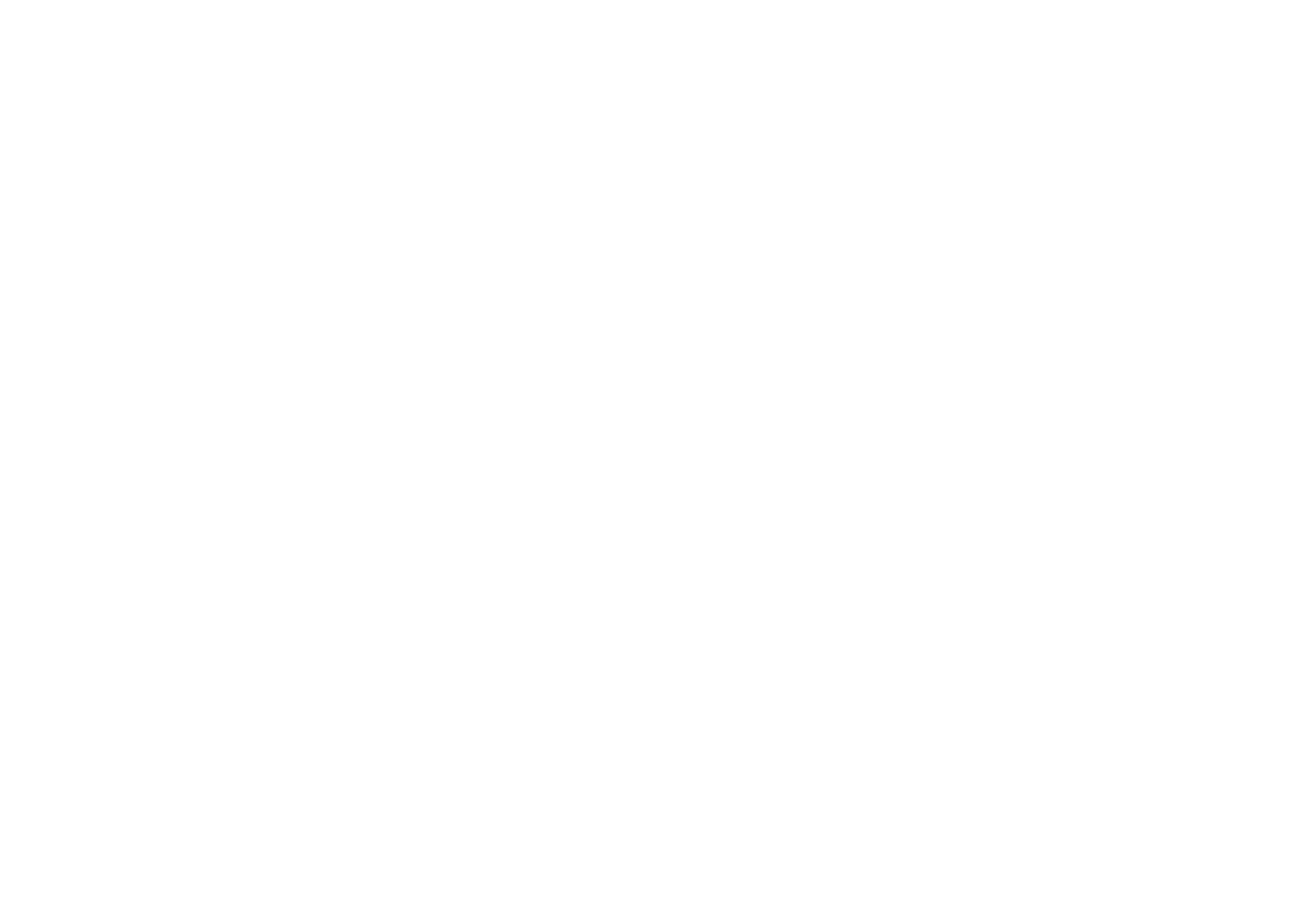
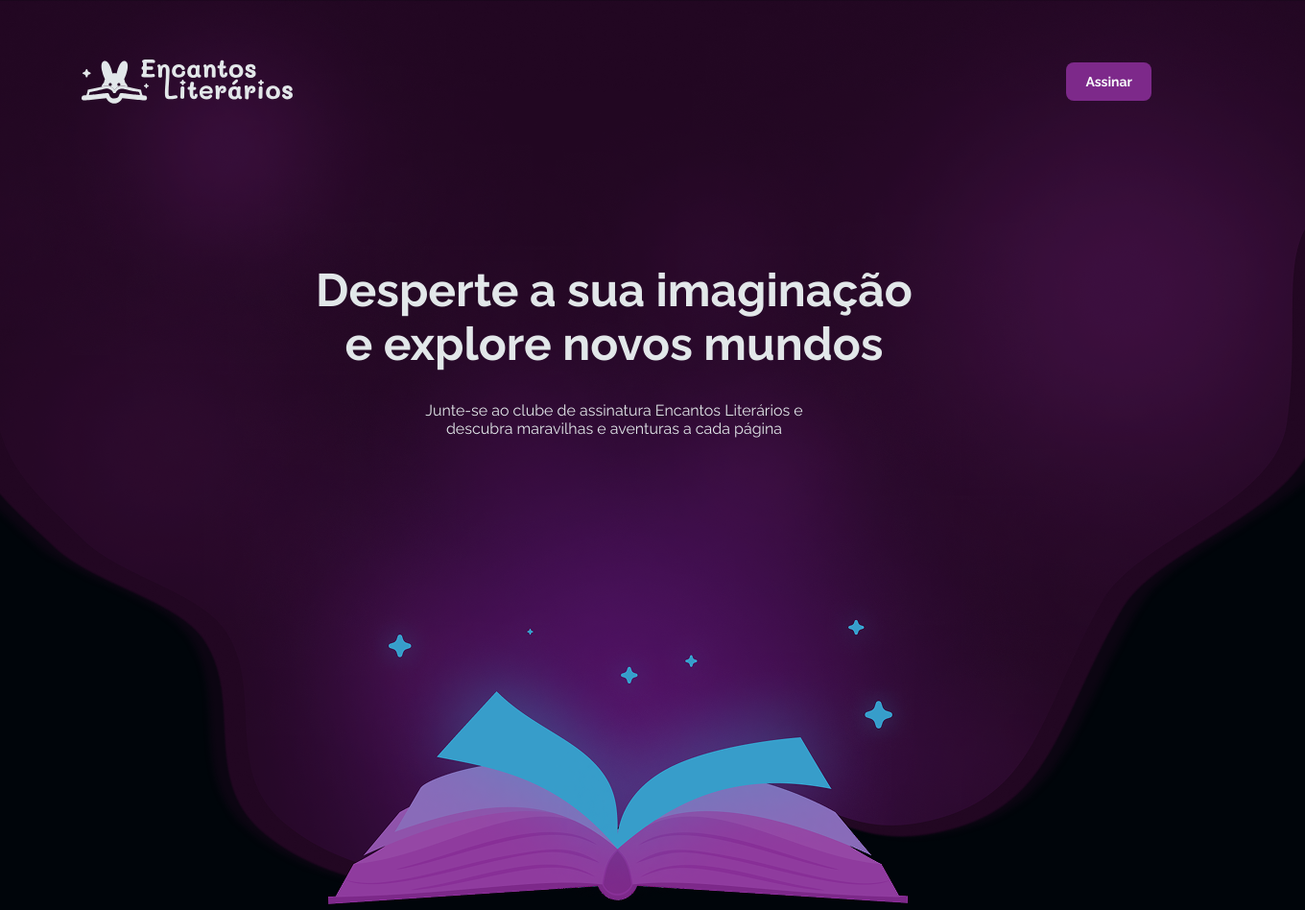
Before and after one commit to RafaDalmagro/projeto-pratico-lp-clube-assinatura, a plain HTML site: page index.html in a window 1280 px wide. Shown: the whole page at 96% size, 1360 px wide, since content can reach past the window. Before the commit the page ends 800 px from the top, so only its background shows below. Drawn offline with Linux system fonts and the light colour scheme.

Commit message:
Adicionando hero inicial.

```diff
--- a/index.html
+++ b/index.html
@@ -13,5 +13,21 @@
             rel="stylesheet"
         />
     </head>
-    <body></body>
+    <body>
+        <div class="hero">
+            <div class="header">
+                <nav>
+                    <img src="assets/icons/logo-horizontal.svg" alt="Logo Encantos Literários">
+                    <button class="primary">
+                        Assinar
+                    </button>
+                </nav>
+                <div class="content">
+                    <h1>Desperte a sua imaginação e explore novos mundos</h1>
+                    <p>Junte-se ao clube de assinatura Encantos Literários e descubra maravilhas e aventuras a cada página </p>
+                </div>
+            </div>
+            <img src="assets/images/hero-2.png" alt="Livro aberto com estrelas">
+        </div>
+    </body>
 </html>
--- a/styles/global.css
+++ b/styles/global.css
@@ -1,4 +1,6 @@
-*, *::after, *::before{
+*,
+*::after,
+*::before {
     padding: 0;
     margin: 0;
     box-sizing: border-box;
@@ -9,10 +11,10 @@
     color: var(--text-body);
 }
 
-:root{
+:root {
     --pink-light: #c59dd2;
     --pink-base: #9547a5;
-	--pink-dark: #3f0f41;
+    --pink-dark: #7D298A;
     --pink-low: #3f0f41;
 
     --blue-light: #73b6d2;
@@ -32,32 +34,63 @@
 
     --ff: "Raleway", sans-serif;
 
-	--title-lg: 700 3rem/auto var(--ff);
-	--title-md: 700 2.5rem/auto var(--ff);
-	--title-sm: 700 2rem/auto var(--ff);
-	--title-xs: 700 1rem/auto var(--ff);
+    --title-lg: 700 3rem var(--ff);
+    --title-md: 700 2.5rem var(--ff);
+    --title-sm: 700 2rem var(--ff);
+    --title-xs: 700 1rem var(--ff);
     --subtitle: 500 2rem/200% var(--ff);
 
     --text-lg: 600 1.25rem var(--ff);
     --text-md: 600 1rem var(--ff);
-	--text-sm: 600 .875rem var(--ff);
-	--text-xs: 600 .75rem var(--ff);
+    --text-sm: 600 0.875rem var(--ff);
+    --text-xs: 600 0.75rem var(--ff);
 
-	--text-button: 700 .875rem var(--ff);
-	--text-link: 500 .875rem var(--ff);
-	--text-tag: 700 .625rem var(--ff);
+    --text-button: 700 0.875rem var(--ff);
+    --text-link: 500 0.875rem var(--ff);
+    --text-tag: 700 0.625rem var(--ff);
 }
 
-button{
-	font: var(--text-button);
+body {
+    background-color: var(--shape-background);
+	display: flex;
+	flex-direction: column;
+	align-items: center;
 }
 
-a{
+button {
+    all: unset;
+    appearance: none;
+    font: var(--text-button);
+	color: var(--text-title);
+	border-radius: .5rem;
+
+    &.primary {
+        background-color: var(--pink-dark);
+
+        &:hover {
+            background-color: var(--pink-base);
+        }
+    }
+
+    &.secondary {
+        background-color: var(--blue-dark);
+
+        &:hover {
+            background-color: var(--blue-base);
+        }
+    }
+
+    &:hover{
+        cursor: pointer;
+    }
+}
+
+a {
     color: var(--blue-light);
     text-decoration: none;
     font: var(--text-link);
 
-	&:hover{
+    &:hover {
         color: var(--text-body);
     }
 }
--- /dev/null
+++ b/styles/hero.css
@@ -0,0 +1,71 @@
+.hero {
+    width: 90rem;
+    position: relative;
+    display: flex;
+    justify-content: center;
+    flex-direction: column;
+    align-items: center;
+
+    & .header {
+        display: flex;
+        flex-direction: column;
+        gap: 10rem;
+        width: 70rem;
+
+        & img {
+            height: 3.625rem;
+        }
+
+        & nav {
+            display: flex;
+            align-items: center;
+            justify-content: space-between;
+            padding-top: 3.5rem;
+
+            button.primary {
+                padding: 0.75rem 1.25rem;
+            }
+        }
+        & .content {
+            text-align: center;
+            display: flex;
+            flex-direction: column;
+            align-items: center;
+            gap: 2rem;
+
+            & h1 {
+                max-width: 41rem;
+                font: var(--title-lg);
+
+                animation: fadeIn 3s ease;
+            }
+            & p {
+                font: 500 1.25/140% var(--ff);
+                text-align: center;
+                width: 25rem;
+                opacity: 0;
+
+                animation: fadeIn 2s 1s linear forwards;
+            }
+        }
+    }
+
+    & > img {
+        inset: 0;
+        position: absolute;
+        width: 100%;
+        object-fit: cover;
+        z-index: -1;
+
+        animation: fadeIn 3s ease-in;
+    }
+}
+
+@keyframes fadeIn {
+    0% {
+        opacity: 0;
+    }
+    100% {
+        opacity: 1;
+    }
+}
--- a/styles/index.css
+++ b/styles/index.css
@@ -1 +1,2 @@
 @import url(global.css);
+@import url(hero.css);
```
Also changed, not shown: assets/images/hero-2.png (added). Lines whose indentation alone changed are shown as unchanged.
